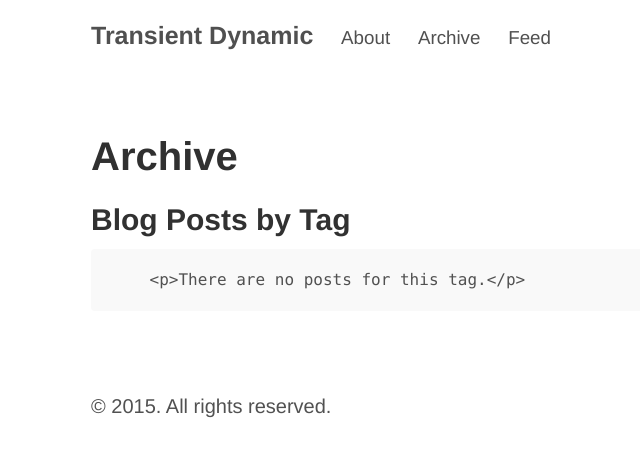
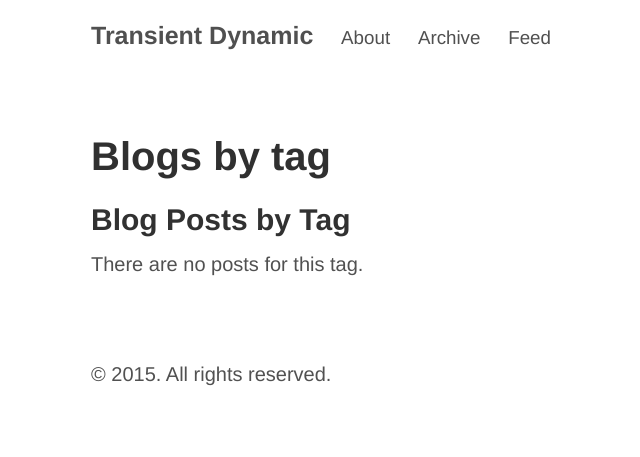
Before and after one commit to robclewley/robclewley.github.io, a Jekyll site: the page built from tagged.md, in a window 1280 px wide. Shown: the top 457 px of the page, without its empty margins (189-829 px from the left). Built offline with Jekyll 4.4.1, drawn with Linux system fonts in a browser that asks for light colours; Markdown is read by kramdown in place of the engine named in the settings.

Commit message:
Title for tagged file

```diff
--- a/tagged.md
+++ b/tagged.md
@@ -1,10 +1,10 @@
 ---
 layout: page
-title: Archive
+title: Blogs by tag
 ---
 
 ## Blog Posts by Tag
-
+<div>
     {% if site.tags[page.tag] %}
         {% for post in site.tags[page.tag] %}
             <a href="{{ post.url }}/">{{ post.title }}</a>
@@ -12,3 +12,4 @@ title: Archive
     {% else %}
         <p>There are no posts for this tag.</p>
     {% endif %}
+</div>
```
